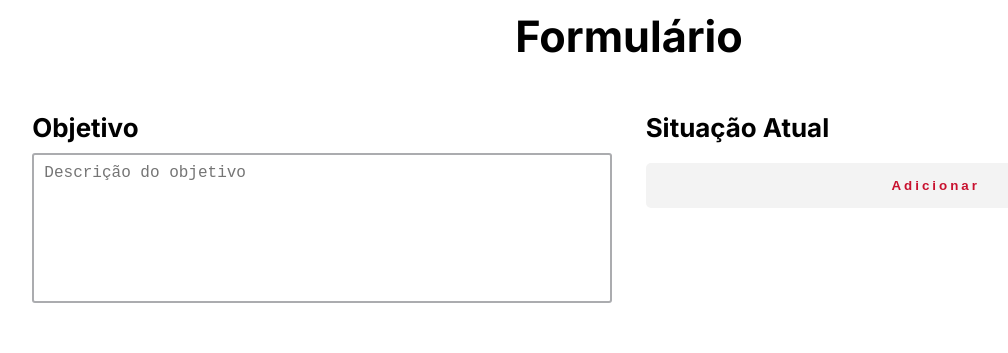
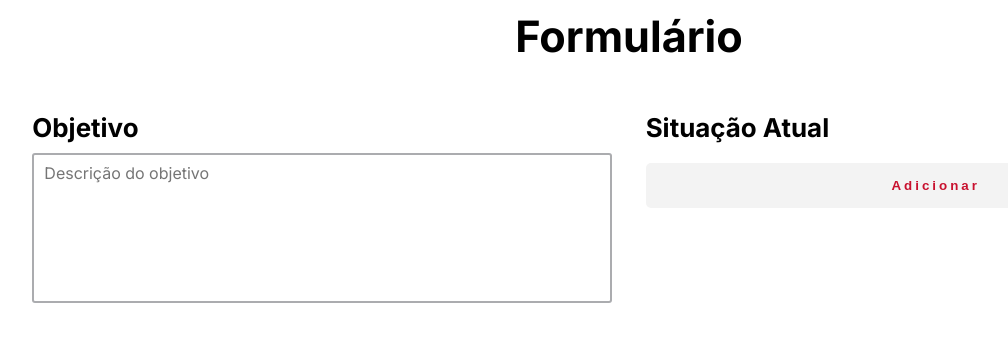
Before and after one commit to SunshineDN/anexoform, a React (Vite) app: page / in a window 1280 px wide. Shown: the top 353 px of the page, without its empty margins (11-1019 px from the left). Built offline with nearby package versions, Linux system fonts and the light colour scheme.

Commit message:
fonte trocada para inter

```diff
--- a/src/pages/Form.jsx
+++ b/src/pages/Form.jsx
@@ -88,6 +88,7 @@ const TextArea = styled.textarea`
   transition: all .2s ease;
   min-height: 100px;
   resize: none;
+  font-family: 'Inter', sans-serif;
 
   &:hover{
       box-shadow: 0 0 0 0 #fff inset, #c8102e 0 0 0 2px;
```
